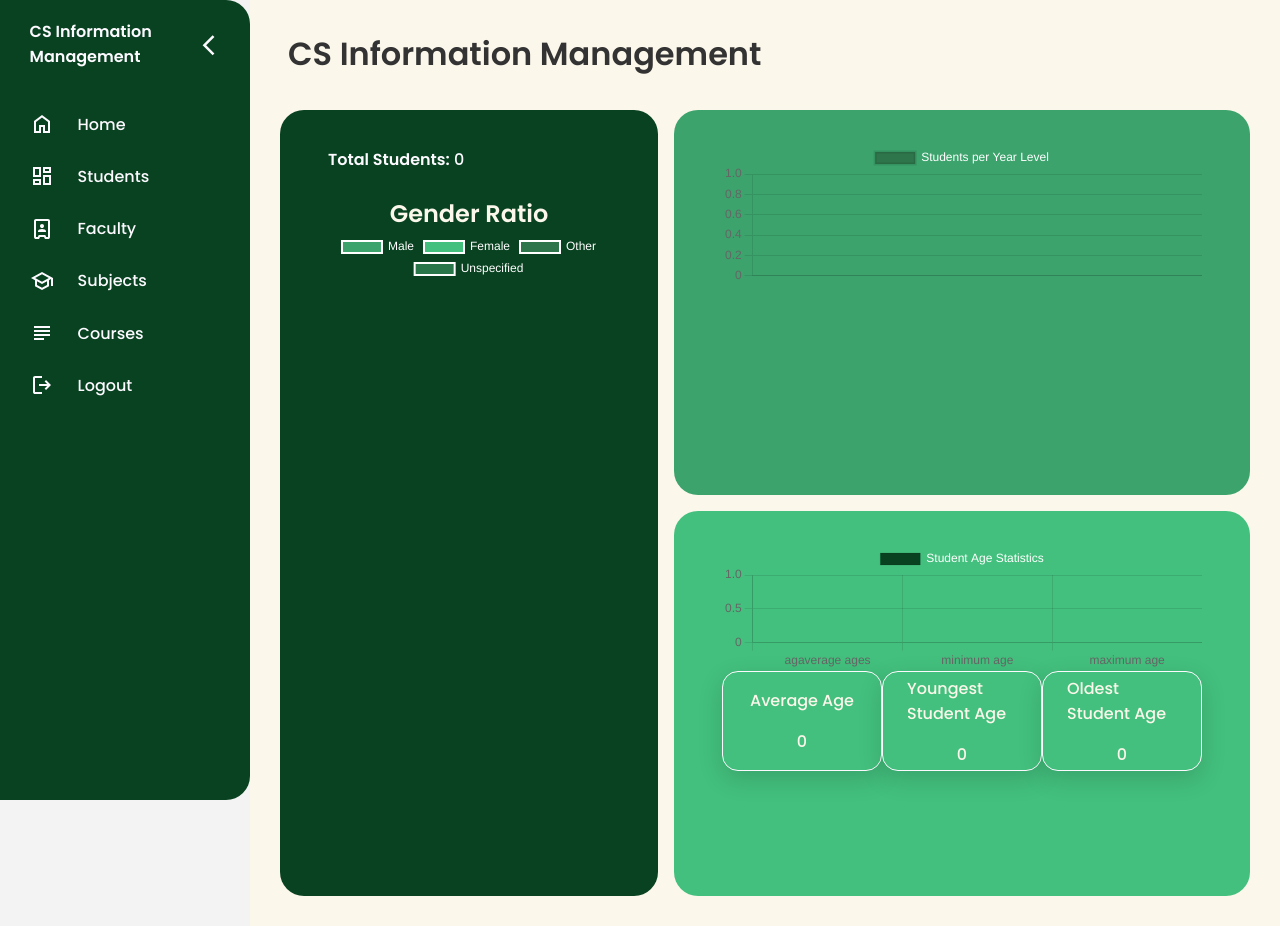
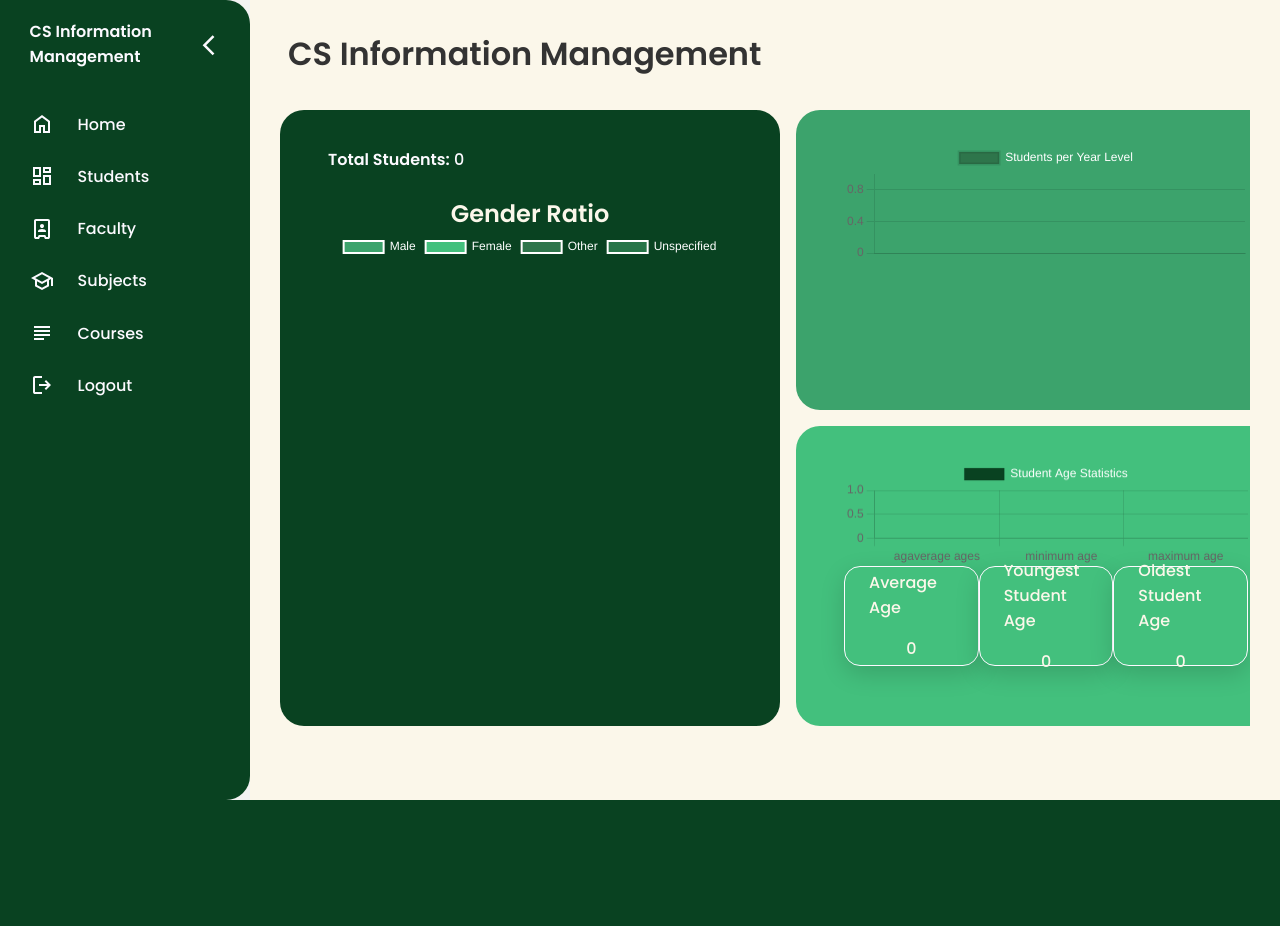
Before and after one commit to Gabrielkaos/CS_IMS, a Django app: page / in a window 1280 px wide. After the commit the page ends 800 px from the top, so only its background shows below. Run offline with Django 4.2, Linux system fonts and the light colour scheme; the visitor is signed in with stand-in values (Sample User, id 1); data that the repository does not hold is empty; some libraries are stand-ins or nearby versions.

Commit message:
Fix scroll

```diff
--- a/IMS_app/static/IMS_app/css/style.css
+++ b/IMS_app/static/IMS_app/css/style.css
@@ -140,6 +140,7 @@ body {
 main {
     padding: min(30px, 7%);
     background-color: var(--primary-color);
+    overflow: hidden;
 }
 
 main p {
@@ -150,8 +151,8 @@ main p {
 
 .wrapper {
     display: grid;
-    grid-template-columns: 1fr 1fr;
-    grid-template-rows: 385px 385px;
+    grid-template-columns: 500px 500px;
+    grid-template-rows: 300px 300px;
     grid-template-areas:
         "box-1 box-2"
         "box-1 box-3"
```
